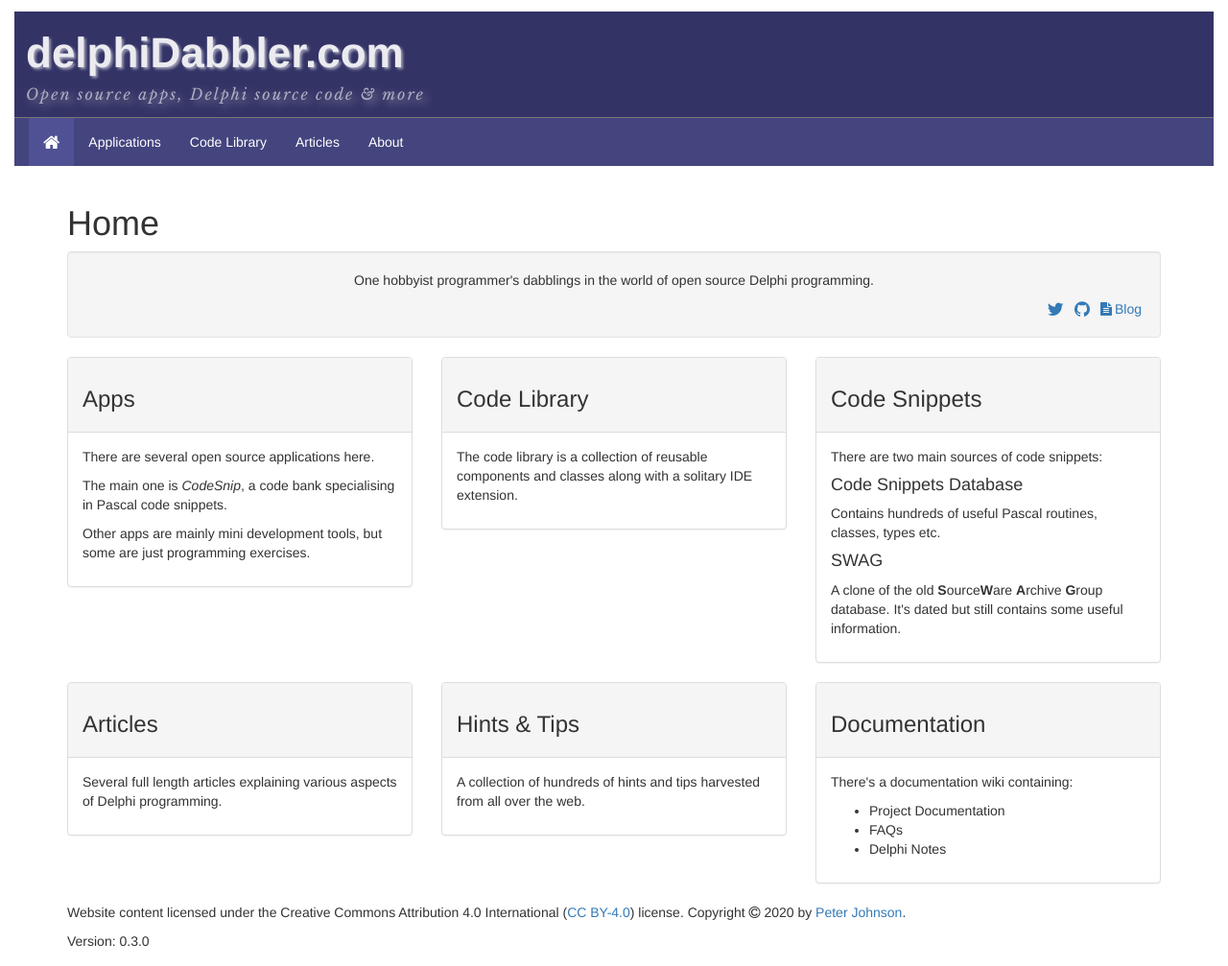
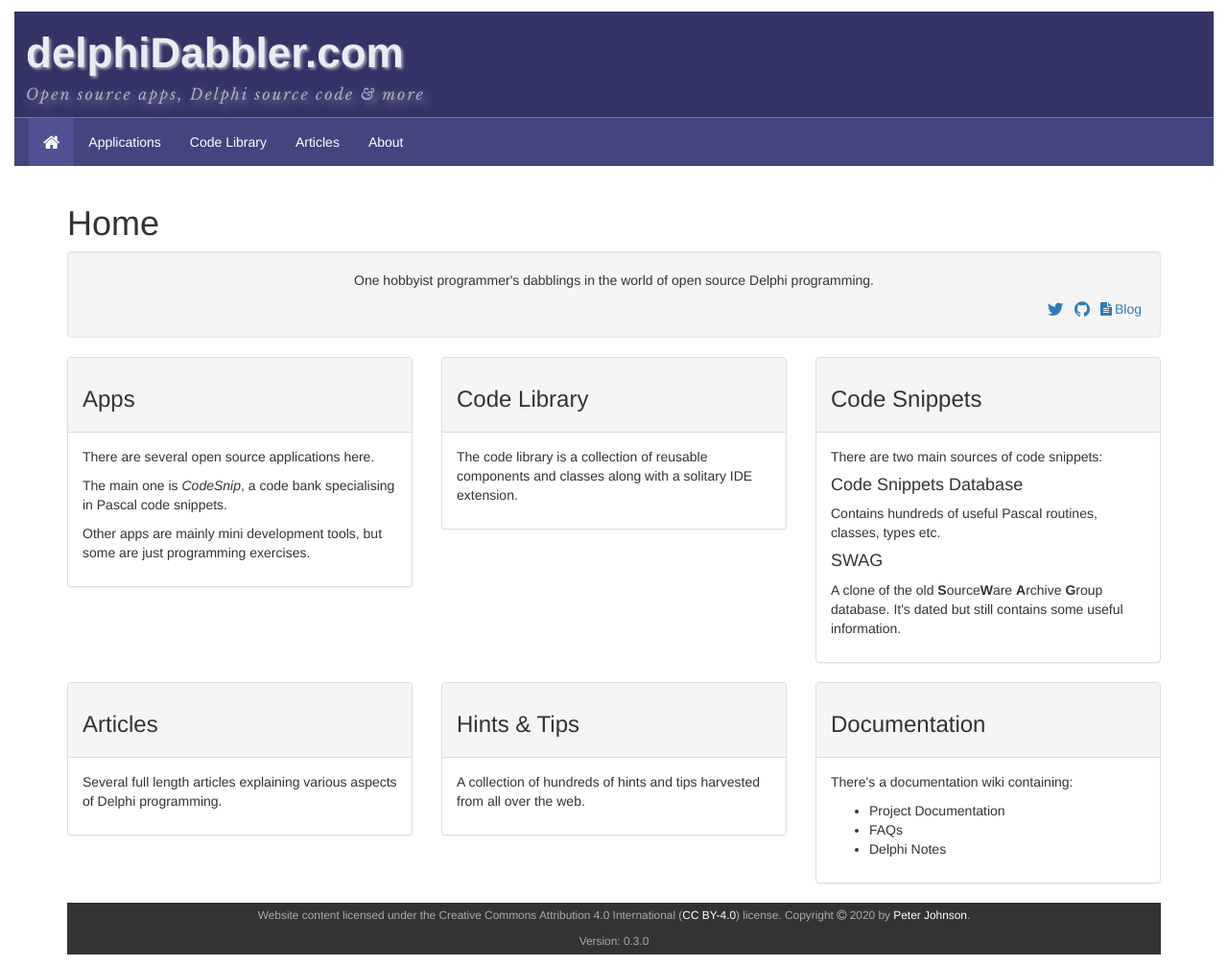
Before and after one commit to delphidabbler/delphidabbler.github.io, a Jekyll site: the page built from index.html, in a window 1280 px wide. Shown: the whole page at 96% size. Built offline with Jekyll 4.4.1, drawn with Linux system fonts in a browser that asks for light colours; nearby versions of some CDN libraries.

Commit message:
Add footer styling

```diff
--- a/_sass/_dd-custom-styles.scss
+++ b/_sass/_dd-custom-styles.scss
@@ -1,3 +1,8 @@
+/*! Styles that either extend / replace bootstrap styles or are unique to this
+    site.
+    MIT License. Copyright (c) 2020 Peter Johnson <gravatar.com/delphidabbler>
+*/
+
 // Customise appearance of navbar to match branding
 // Overrides bootstrap class
 .navbar {
@@ -145,3 +150,32 @@
     display: block;
   }
 }
+
+// Styles page footer
+// Custom classes
+.pagefoot {
+  padding: $padding-small-vertical $padding-small-horizontal;
+  background-color: $pagefoot-bg;
+  color: $pagefoot-color;
+  @extend .small;
+  margin-bottom: $page-margin-bottom;
+
+  a {
+    color: $pagefoot-link-color;
+  }
+
+  .pagefoot-links {
+    @extend .text-center;
+    & > *:last-child {
+      margin-bottom: 0;
+    }
+  }
+
+  .pagefoot-credits {
+    color: $pagefoot-credits-color;
+    @extend .text-center;
+    & > *:last-child {
+      margin-bottom: 0;
+    }
+  }
+}
--- a/_sass/_dd-custom-variables.scss
+++ b/_sass/_dd-custom-variables.scss
@@ -22,3 +22,8 @@
 
 $page-margin-top:             12px;
 $page-margin-bottom:          12px;
+
+$pagefoot-color:              #ffffff;
+$pagefoot-bg:                 #333333;
+$pagefoot-link-color:         $pagefoot-color;
+$pagefoot-credits-color:      #aaaaaa;
```
